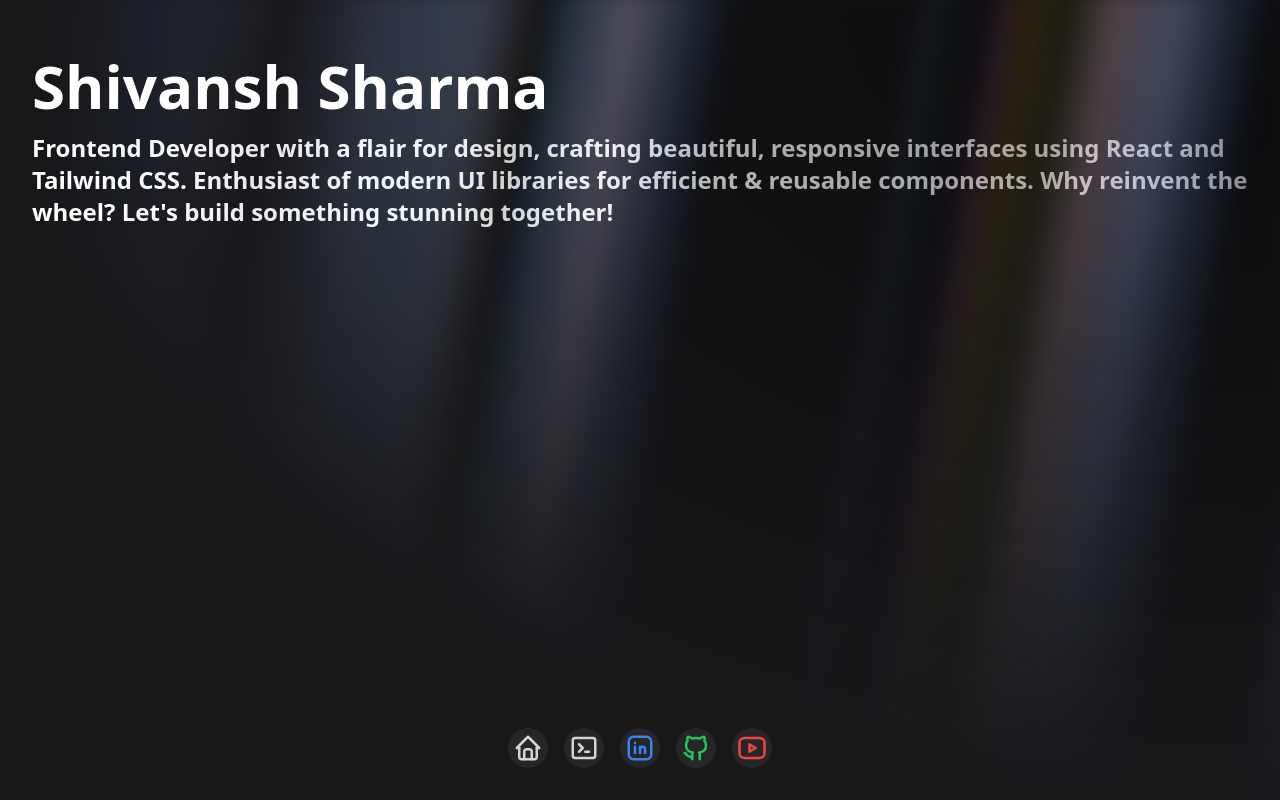
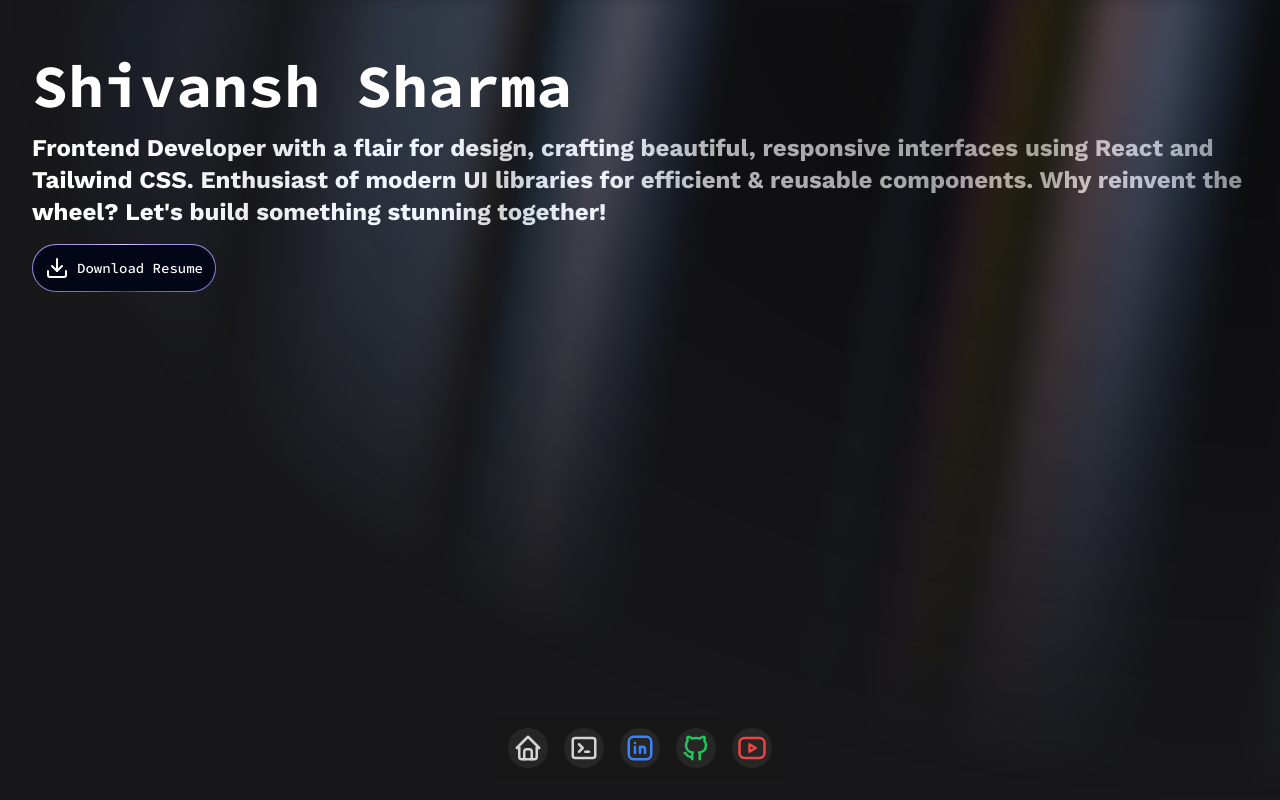
Before and after one commit to sharmashiv24251/portfolio, a Next.js app: page / in a window 1280 px wide. Built offline with nearby package versions, Linux system fonts and the light colour scheme.

Commit message:
feat : Resume Links

```diff
--- /dev/null
+++ b/app/fonts.ts
@@ -0,0 +1,11 @@
+import { Source_Code_Pro, Work_Sans } from "next/font/google";
+
+export const sourceCodePro = Source_Code_Pro({
+  subsets: ["latin"],
+  display: "swap",
+});
+
+export const workSans = Work_Sans({
+  subsets: ["latin"],
+  display: "swap",
+});
--- a/app/layout.tsx
+++ b/app/layout.tsx
@@ -1,5 +1,5 @@
 import type { Metadata } from "next";
-import localFont from "next/font/local";
+import { sourceCodePro, workSans } from "./fonts";
 import "./globals.css";
 import { Dock } from "@/components/Dock";
 import { ThemeProvider } from "@/components/theme-provider";
@@ -16,9 +16,9 @@ export default function RootLayout({
 }>) {
   return (
     <html lang="en">
-      <body className={` antialiased`}>
+      <body className={`${sourceCodePro.className} antialiased`}>
         <ThemeProvider attribute="class" defaultTheme="dark">
-          <main className="min-h-screen">{children}</main>
+          <main className={`min-h-screen`}>{children}</main>
           <Dock />
         </ThemeProvider>
       </body>
--- a/app/page.tsx
+++ b/app/page.tsx
@@ -1,20 +1,15 @@
-"use client";
-
+import Intro from "@/components/Intro";
+import ResumeLink from "@/components/ResumeLink";
 import { AuroraBackground } from "@/components/ui/aurora-background";
-import { TextGenerateEffect } from "@/components/ui/text-generate-effect";
 
 import React from "react";
 
 export default function Home() {
-  const DESC = `Frontend Developer with a flair for design, crafting beautiful, responsive interfaces using React and Tailwind CSS. Enthusiast of modern UI libraries for efficient & reusable components. Why reinvent the wheel? Let's build something stunning together!`;
-  const HEADING = "Shivansh Sharma";
   return (
     <AuroraBackground className="overflow-scroll font-worksans">
       <div className="w-full h-full container mt-10 font-worksans">
-        <TextGenerateEffect words={HEADING} />
-        <p className="text-white text-lg lg:text:xl xl:text-2xl font-bold mt-4">
-          {DESC}
-        </p>
+        <Intro />
+        <ResumeLink />
       </div>
     </AuroraBackground>
   );
--- /dev/null
+++ b/components/ButtonLink.tsx
@@ -0,0 +1,31 @@
+import Link from "next/link";
+import React from "react";
+
+const ButtonLink = ({
+  link,
+  animation,
+  className,
+  children,
+}: {
+  link: string;
+  animation?: boolean;
+  children?: React.ReactNode;
+  className?: string;
+}) => {
+  return (
+    <Link
+      href={link}
+      target="_blank"
+      className={`mt-4 relative inline-flex h-12 overflow-hidden rounded-full p-[1px] focus:outline-none focus:ring-2 focus:ring-slate-400 focus:ring-offset-2 focus:ring-offset-slate-50 ${className}`}
+    >
+      {animation ? (
+        <span className="absolute inset-[-1000%] animate-[spin_2s_linear_infinite] bg-[conic-gradient(from_90deg_at_50%_50%,#E2CBFF_0%,#393BB2_50%,#E2CBFF_100%)]" />
+      ) : null}
+      <span className="inline-flex h-full w-full cursor-pointer items-center justify-center rounded-full bg-slate-950 px-3 py-1 text-sm font-medium text-white backdrop-blur-3xl">
+        {children}
+      </span>
+    </Link>
+  );
+};
+
+export default ButtonLink;
--- /dev/null
+++ b/components/Intro.tsx
@@ -0,0 +1,20 @@
+import React from "react";
+import { TextGenerateEffect } from "./ui/text-generate-effect";
+import { workSans } from "@/app/fonts";
+
+const Intro = () => {
+  const DESC = `Frontend Developer with a flair for design, crafting beautiful, responsive interfaces using React and Tailwind CSS. Enthusiast of modern UI libraries for efficient & reusable components. Why reinvent the wheel? Let's build something stunning together!`;
+  const HEADING = "Shivansh Sharma";
+  return (
+    <>
+      <TextGenerateEffect words={HEADING} />
+      <p
+        className={`text-white text-lg lg:text:xl xl:text-2xl font-bold mt-4 ${workSans.className}`}
+      >
+        {DESC}
+      </p>
+    </>
+  );
+};
+
+export default Intro;
--- /dev/null
+++ b/components/ResumeLink.tsx
@@ -0,0 +1,31 @@
+import React from "react";
+import ButtonLink from "./ButtonLink";
+import { Download, Github, LucideLinkedin } from "lucide-react";
+
+const ResumeLink = () => {
+  return (
+    <div className="flex gap-2">
+      <ButtonLink
+        animation
+        link="https://drive.google.com/file/d/1ZpXeZo54avDdvuP2RYsZYQ1OJc3xQxMH/view?usp=drive_link"
+      >
+        <Download className="mr-2" />
+        Download Resume
+      </ButtonLink>
+      <ButtonLink
+        className="md:hidden"
+        link="https://github.com/sharmashiv24251?tab=repositories"
+      >
+        <Github className="text-green-400" />
+      </ButtonLink>
+      <ButtonLink
+        className="md:hidden"
+        link="https://www.linkedin.com/in/sharmashiv24251/"
+      >
+        <LucideLinkedin className="text-blue-400" />
+      </ButtonLink>
+    </div>
+  );
+};
+
+export default ResumeLink;
--- a/components/ui/floating-dock.tsx
+++ b/components/ui/floating-dock.tsx
@@ -1,7 +1,7 @@
 "use client";
 
 import { cn } from "@/lib/utils";
-import { IconLayoutNavbarCollapse } from "@tabler/icons-react";
+
 import {
   AnimatePresence,
   MotionValue,
@@ -90,7 +90,7 @@ const FloatingDockMobile = ({
         onClick={() => setOpen(!open)}
         className="h-16 w-32 rounded-full bg-gray-50 dark:bg-neutral-800"
       >
-        <div className="flex justify-between p-5">
+        <div className="flex justify-between p-5 items-center">
           <span>{open ? "Close" : "Explore"}</span>
           {open ? (
             <ChevronDown className="h-5 w-5 text-neutral-500 dark:text-neutral-400" />
```
